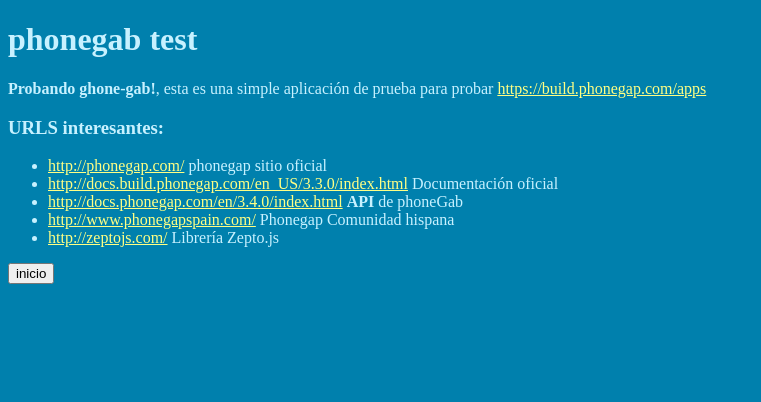
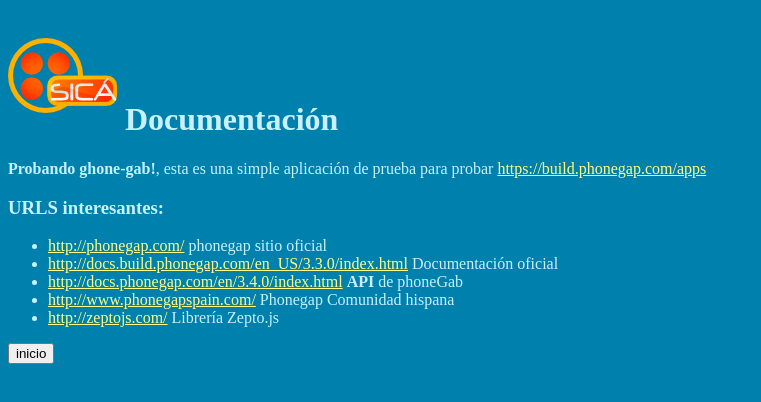
Before and after one commit to kevinreyes/phonegab-tst, a plain HTML site: page readme.html in a window 1280 px wide. Shown: the whole page, without its empty margins (0-761 px from the left). Drawn offline with Linux system fonts and the light colour scheme.

Commit message:
Actualizando readme.html

```diff
--- a/readme.html
+++ b/readme.html
@@ -7,7 +7,7 @@
 </head>
 
 <body>
-  <h1>phonegab test</h1>
+  <h1><img src="img/icon.png" alt="icon-app" /> Documentación</h1>
 
   <p><strong>Probando ghone-gab!</strong>, esta es una simple aplicación de prueba para probar <a href="https://build.phonegap.com/apps">https://build.phonegap.com/apps</a> </p>
 
```
